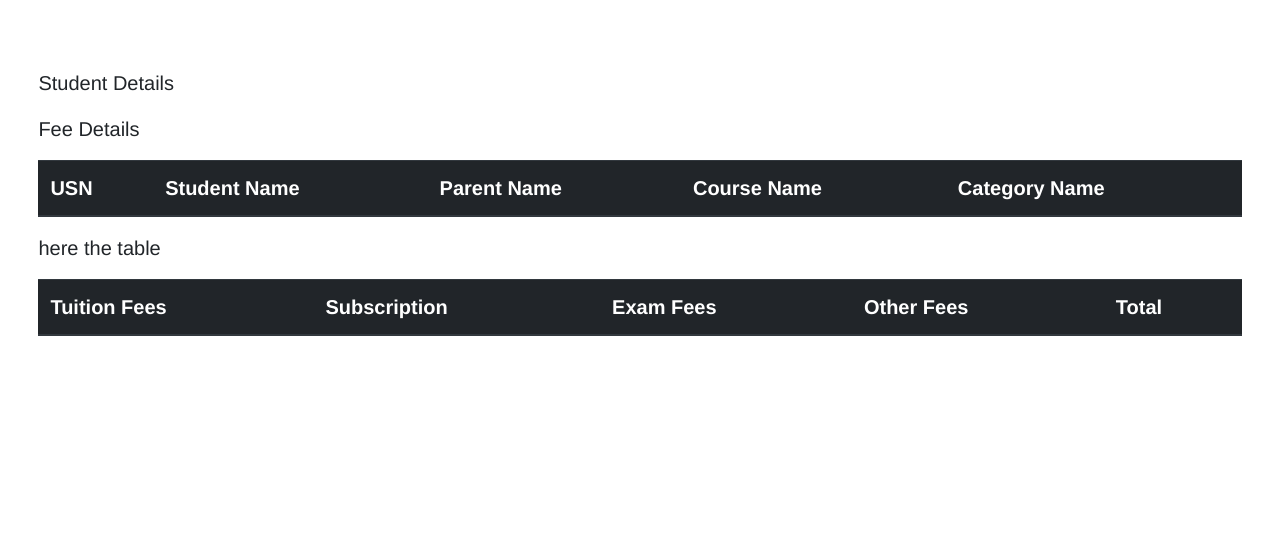
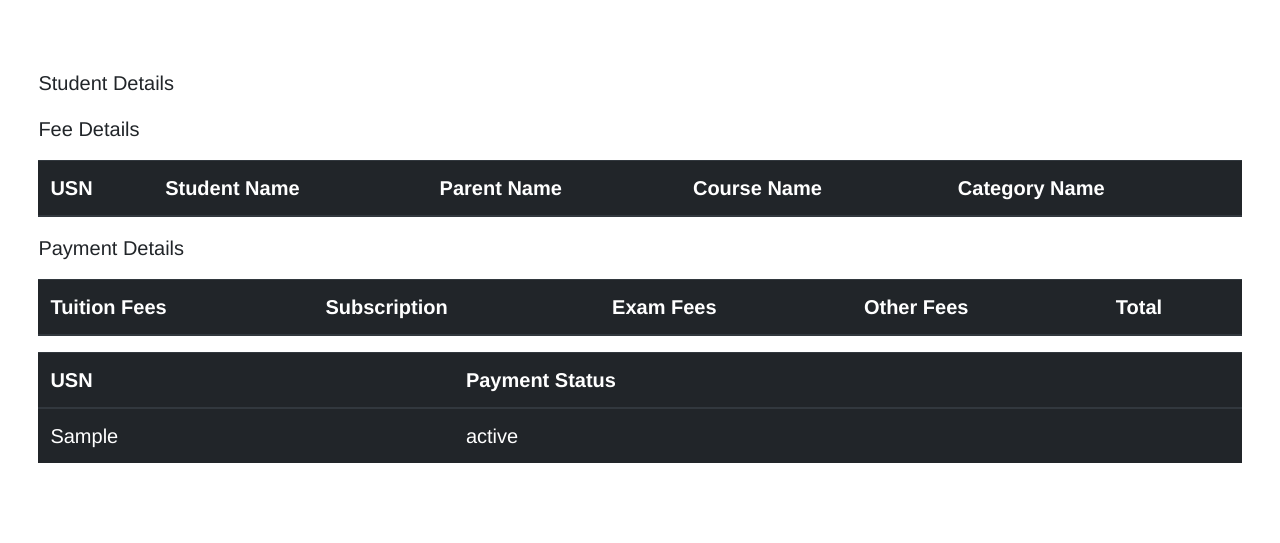
Before and after one commit to sinchanabbhanu/dbmsproject, a PHP site: page /newstudent.php in a window 1280 px wide. Shown: the part 412-955 px from the top of the page. Before the commit the page ends 748 px from the top, so only its background shows below. Run offline with PHP 8.4, Linux system fonts and the light colour scheme; a user stored in the database is signed in; data comes from the database, SQL or seed files in the repository; tables that the repository leaves empty or names only in its code hold one stand-in row (values such as "Sample post"); lists and menus that the app fills with data are empty; some libraries are stand-ins or nearby versions.

Commit message:
some changes

```diff
--- a/Site1/newstudent.php
+++ b/Site1/newstudent.php
@@ -35,7 +35,7 @@
             </nav>
          </header>
          <div class="content">
-           <div class="Student Details">
+           <div class="Student_Details">
               <div class="heading">
                  <p>
                     Student Details
@@ -82,7 +82,7 @@
               ?>
 
            </div>
-           <div class="Fee Details">
+           <div class="Fee_Details">
             <div class="heading">
                <p>
                   Fee Details
@@ -133,11 +133,60 @@
 
          </div>
 
+
+
+      <div class="payment_Details">
+            <div class="heading">
+               <p>
+                  Payment Details
+               </p>
+            </div>
+            <table class="table table-hover table-dark">
+             <thead>
+               <tr>
+                 <th scope="col">USN</th>
+                 <th scope="col">Payment Status</th>
+                 </tr>
+             </thead>
+             <?php
+
+            $con = mysqli_connect("localhost", "root", "", "dbms");
+
+            if (!$con) {
+              die(" Connection failed. Please try again: Error: " . mysqli_connect_error());
+            }
+
+            $name = $_SESSION['username'];
+
+            $sql = "SELECT usn,paidstatus
+            FROM status
+            where usn='$name';";
+
+            $result = mysqli_query($con, $sql);
+            while($row=mysqli_fetch_assoc($result))
+          {
+          ?>
+
+             <tbody>
+               <tr>
+                   <td scope="row"><?php echo $row['usn']?></td>
+                   <td><?php echo $row['paidstatus']?></td>
+               </tr>
+             </tbody>
+           </table>
+           <?php
+             }
+         ?>
+
+         </div>
+
          </div>
       </div>
-      <div class="payment status">
-         <p>here the table </p>
-      </div>
+
+
+
+
+
       <script>
            $(document).ready(function() {
             $(".menu-icon").on("click", function() {
```
Also changed, not shown: Site1/newadmin.html (+7 -9 lines), Site1/update.php (+21 -0 lines).
